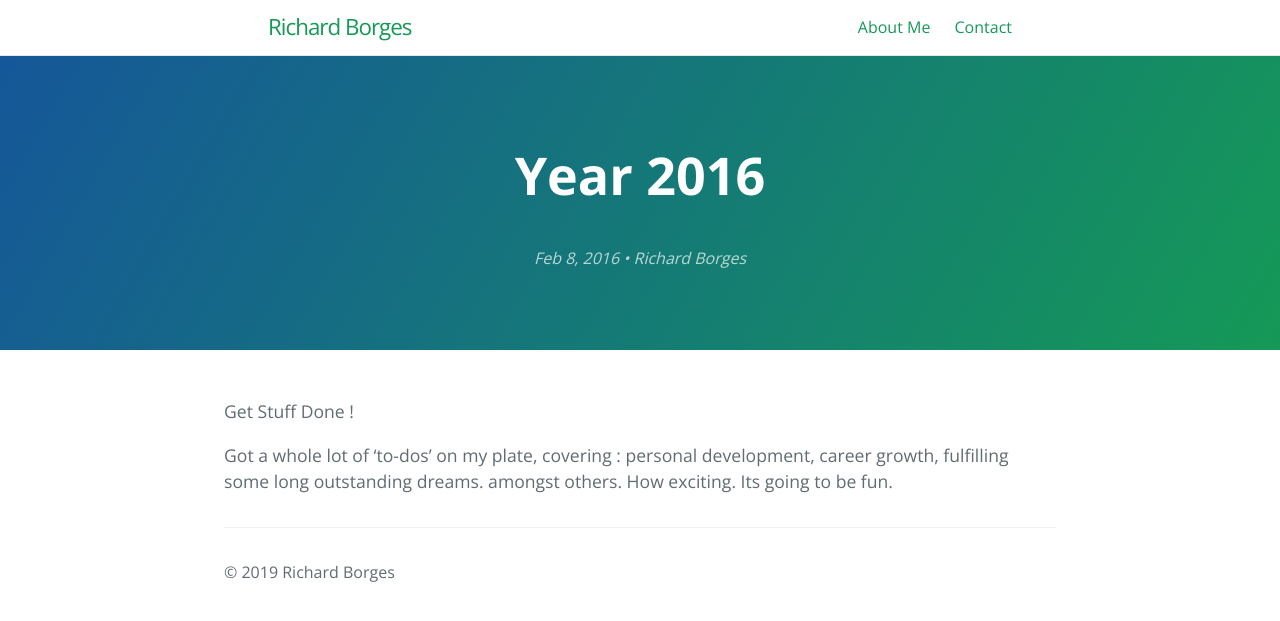
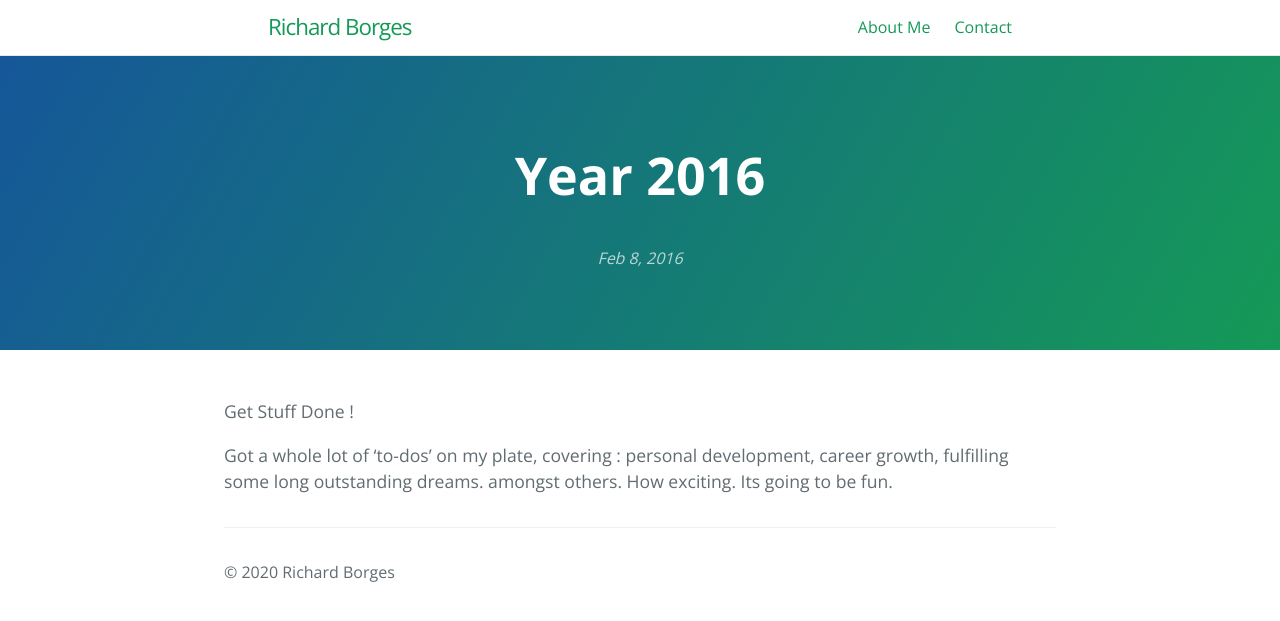
Before and after one commit to richardborges/richardborges.github.io, a Jekyll site: the page built from _posts/2016-02-08-year-2016.md, in a window 1280 px wide. Shown: the top 621 px of the page. Built offline with Jekyll 4.4.1, drawn with Linux system fonts in a browser that asks for light colours.

Commit message:
hide author in page header default.html

```diff
--- a/_layouts/default.html
+++ b/_layouts/default.html
@@ -70,9 +70,9 @@
           {{ page.date | date: date_format }}
         </time>
         {% assign page_author = page.author | default: site.author | default: nil | escape %}
-        {% if page_author %}
+        <!-- {% if page_author %}
           • <span itemprop="author" itemscope itemtype="http://schema.org/Person"><span itemprop="name">{{ page_author }}</span></span>
-        {% endif %}
+        {% endif %} -->
         </h2>
       {% endif %}
       <!-- End: Post tagline -->
@@ -116,7 +116,7 @@
             </a>
           </span>
         {% endif %} -->
-          <p>&copy; 2019 Richard Borges<p>
+          <p>&copy; 2020 Richard Borges<p>
       </footer>
     </section>
 
```
